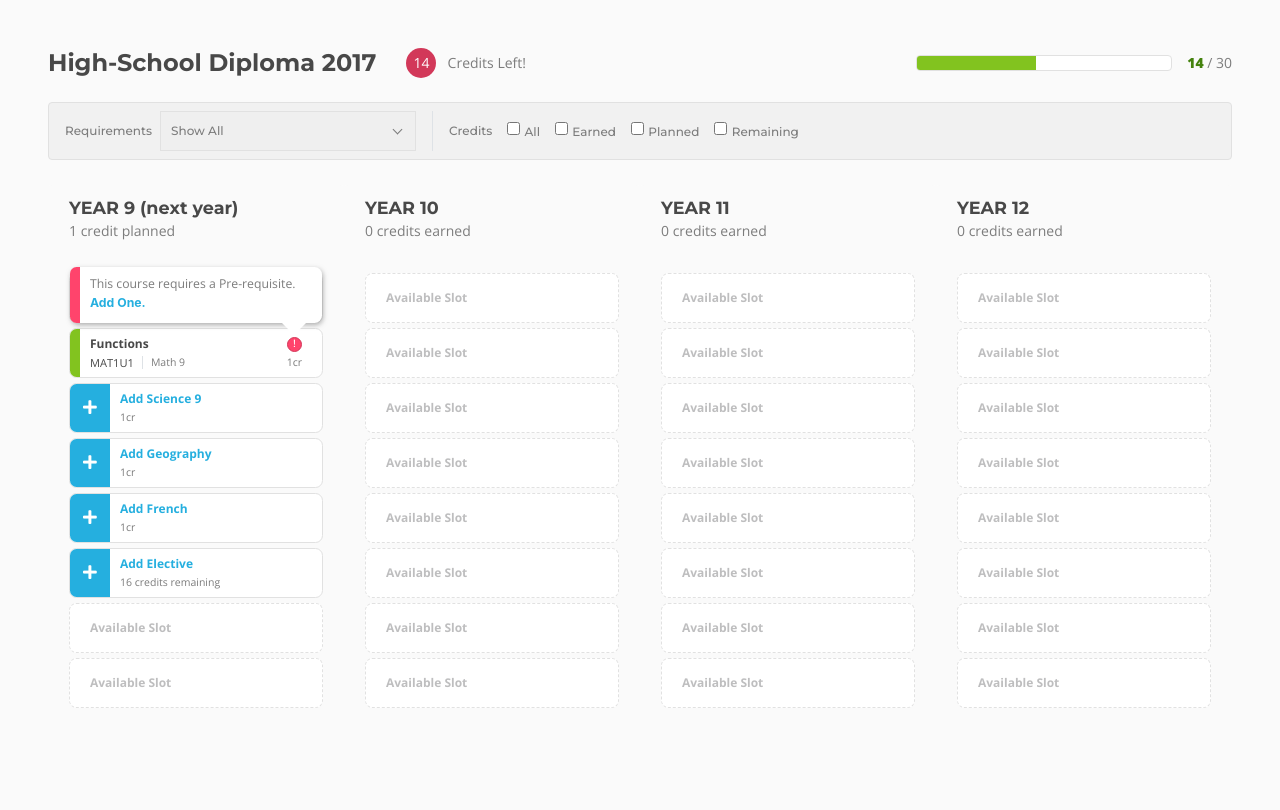
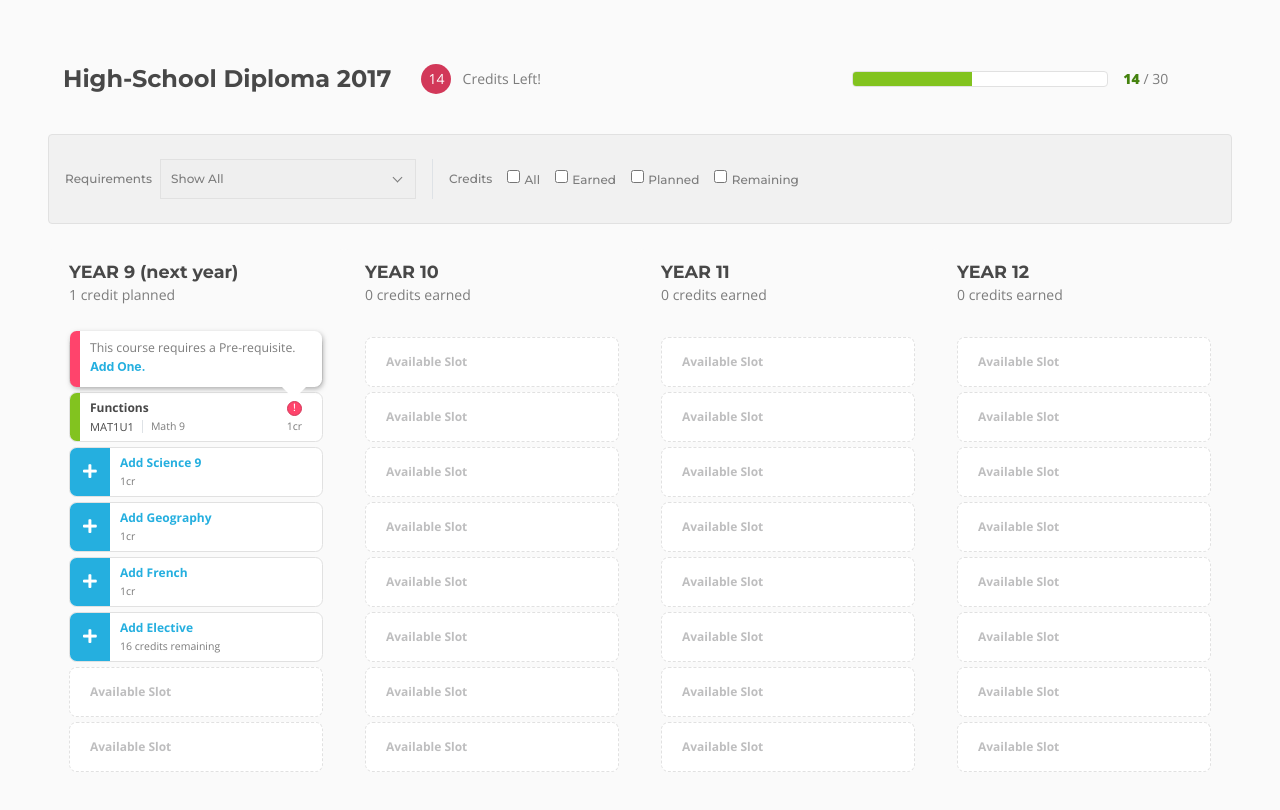
Before and after one commit to BoraALAP/xello_test, a website: page index.html in a window 1280 px wide. Drawn offline with nearby package versions, Linux system fonts and the light colour scheme.

Commit message:
smallFixes

```diff
--- a/dev/scss/styles.scss
+++ b/dev/scss/styles.scss
@@ -40,10 +40,6 @@ TEMPLATES begin
 .header{
 	h1{
 		margin-right:$gutter;
-	}
-	.number{
-
-
 	}
 	.progress{
 		width:20vw;
--- a/index.html
+++ b/index.html
@@ -55,14 +55,14 @@
 </head>
 <body>
 	<div class="container-fluid p-5 pt-3">
-		<div class="header  justify-content-between d-flex align-items-center">
-			<div class="header-title d-flex flex-row align-items-center">
+		<div class="header justify-content-between d-flex align-items-center row">
+			<div class="header-title d-flex flex-row align-items-center my-xs-3 my-sm-3 col-md-8 row">
 				<h1> High-School Diploma 2017 </h1>
 				<div class="number d-flex flex-row align-items-center">
 					<h6><span class="red-circle">14</span> Credits Left!</h6>
 				</div>
 			</div>
-			<div class="progress-container d-flex flex-row">
+			<div class="progress-container my-xs-3 my-sm-3 d-flex flex-row col-md-4">
 				<div class="progress">
 					<div class="progress-bar" style="width: 25%" role="progressbar" aria-valuenow="14" aria-valuemin="0" aria-valuemax="30">
 				  	</div>
@@ -71,8 +71,8 @@
 			</div>
 		</div>
 
-		<div id="requirements" class="my-4 py-2 px-3 card d-flex flex-row align-items-center">
-			<form id="sort" class="pr-3 border-right flex-row d-flex align-items-center">
+		<div id="requirements" class="row my-4 py-2 px-3 card d-flex flex-row align-items-center">
+			<form id="sort" class="pr-3 border-right flex-row d-flex align-items-center my-xs-3 my-sm-3">
 				<legend class="mr-2">Requirements</legend>
 				<div class="select-custom">
 					<select>
@@ -82,7 +82,7 @@
 					</select>
 				</div>
 			</form>
-			<form id="credits" class="ml-3 flex-row d-flex align-items-center">
+			<form id="credits" class="ml-md-3 flex-row d-flex align-items-center my-xs-3 my-sm-3">
 				<legend>Credits</legend>
 				<div>
 					<input type="checkbox" name="credits" value="all">
```
Also changed, not shown: public/css/styles.css.
